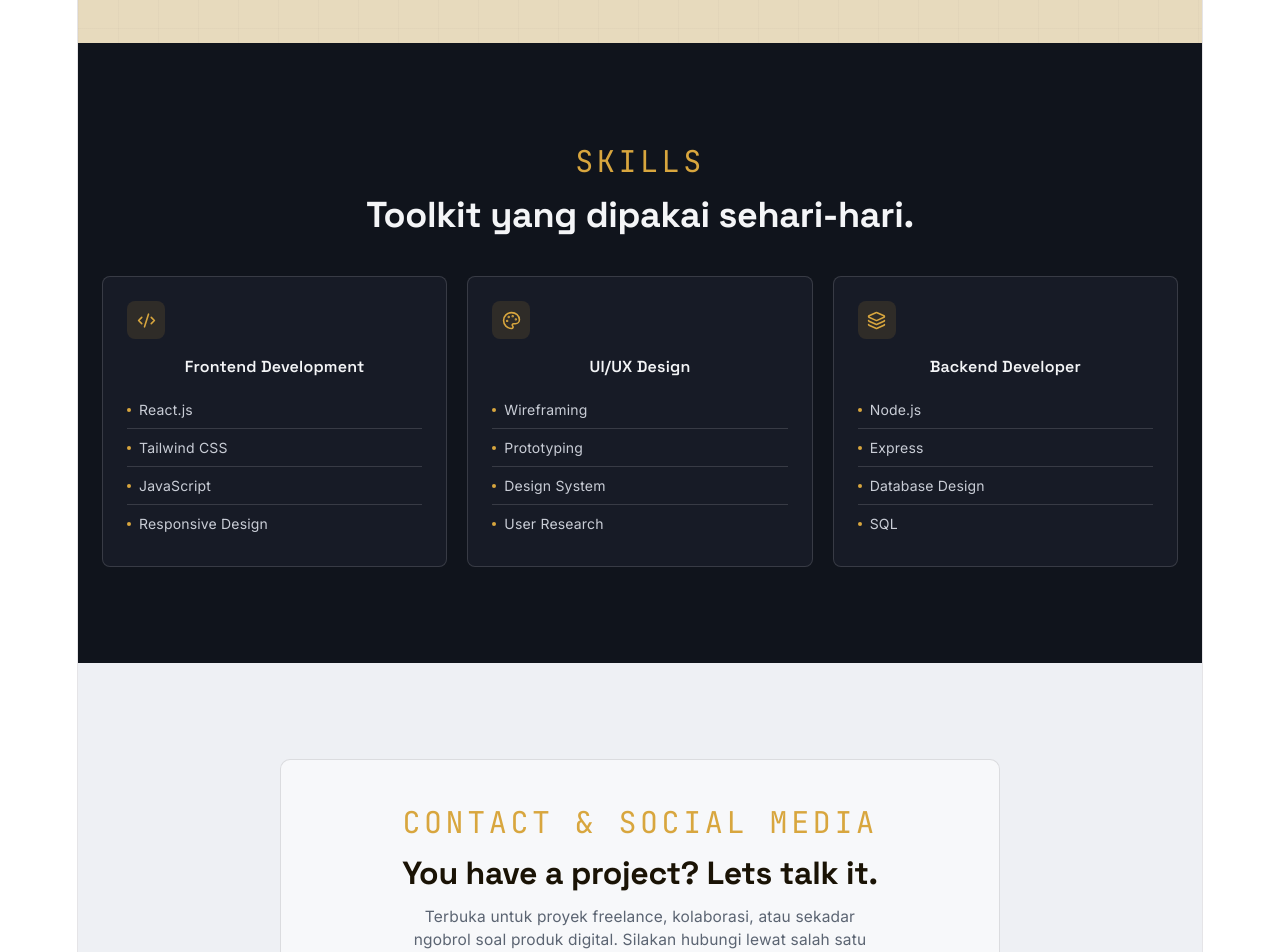
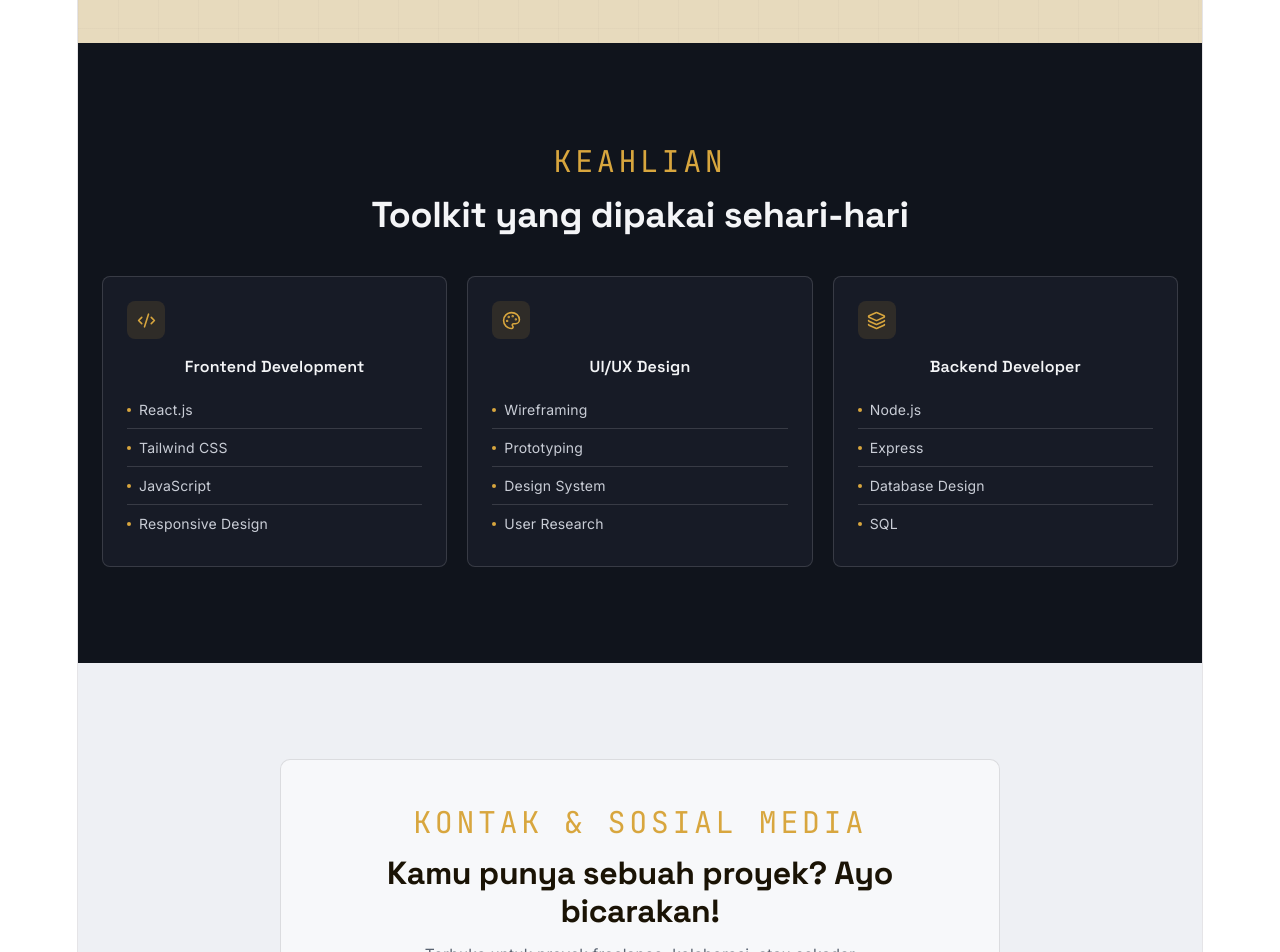
Before and after one commit to AhmadIqbalFE/my-portfolio, a React (Vite) app: page / in a window 1280 px wide. Shown: the part 5320-6272 px from the top of the page. Built offline with nearby package versions, Linux system fonts and the light colour scheme.

Commit message:
update function language

```diff
--- a/src/components/sections/Contact.jsx
+++ b/src/components/sections/Contact.jsx
@@ -1,5 +1,4 @@
 import { Mail, Send } from "lucide-react";
-
 import {
   FaDiscord,
   FaGithub,
@@ -7,27 +6,23 @@ import {
   FaLinkedin,
   FaWhatsapp,
 } from "react-icons/fa";
-
 import Reveal from "../common/Reveal";
 import Eyebrow from "../common/Eyebrow";
+import { useLanguage } from "../../i18n/LanguageContext";
 
 function Contact() {
+  const { t } = useLanguage();
+
   return (
     <section id="kontak" className="section-pad">
       <div className="wrap contact-wrapper">
         <Reveal>
           <div className="contact-card">
-            <Eyebrow>Contact & Social Media</Eyebrow>
+            <Eyebrow>{t("contact.eyebrowcontact")}</Eyebrow>
 
-            <h2 className="font-display contact-title">
-              You have a project? Lets talk it.
-            </h2>
+            <h2 className="font-display contact-title">{t("contact.title")}</h2>
 
-            <p className="contact-description">
-              Terbuka untuk proyek freelance, kolaborasi, atau sekadar ngobrol
-              soal produk digital. Silakan hubungi lewat salah satu channel saya
-              di bawah.
-            </p>
+            <p className="contact-description">{t("contact.description")}</p>
 
             <div className="contact-grid">
               <a
--- a/src/components/sections/Skills.jsx
+++ b/src/components/sections/Skills.jsx
@@ -2,16 +2,18 @@ import Reveal from "../common/Reveal";
 import Eyebrow from "../common/Eyebrow";
 import SkillCard from "../cards/SkillCard";
 import { skills } from "../../data/skills";
+import { useLanguage } from "../../i18n/LanguageContext";
 
 function Skills() {
+  const { t } = useLanguage();
   return (
     <section id="keahlian" className="section-pad skills-section">
       <div className="wrap">
         <Reveal>
-          <Eyebrow>Skills</Eyebrow>
+          <Eyebrow>{t("skills.eyebrowskill")}</Eyebrow>
 
           <h2 className="font-display section-title skills-title">
-            Toolkit yang dipakai sehari-hari.
+            {t("skills.title")}
           </h2>
         </Reveal>
 
--- a/src/i18n/en.json
+++ b/src/i18n/en.json
@@ -48,5 +48,16 @@
   "projects": {
     "eyebrowprojects": "Projects",
     "title": "Development & UI Design"
+  },
+
+  "skills": {
+    "eyebrowskill": "Skills",
+    "title": "Toolkit used daily"
+  },
+
+  "contact": {
+    "eyebrowcontact": "Contact & Social Media",
+    "title": "You have a project? Lets talk it!",
+    "description": "Open for freelance projects, collaborations, or just a chat about digital products. Feel free to reach out through any of my channels below."
   }
 }
--- a/src/i18n/id.json
+++ b/src/i18n/id.json
@@ -49,5 +49,16 @@
   "projects": {
     "eyebrowprojects": "Proyek",
     "title": "Pengembangan & Desain UI"
+  },
+
+  "skills": {
+    "eyebrowskill": "Keahlian",
+    "title": "Toolkit yang dipakai sehari-hari"
+  },
+
+  "contact": {
+    "eyebrowcontact": "Kontak & Sosial Media",
+    "title": "Kamu punya sebuah proyek? Ayo bicarakan!",
+    "description": "Terbuka untuk proyek freelance, kolaborasi, atau sekadar ngobrol soal produk digital. Silakan hubungi lewat salah satu channel saya di bawah."
   }
 }
```
